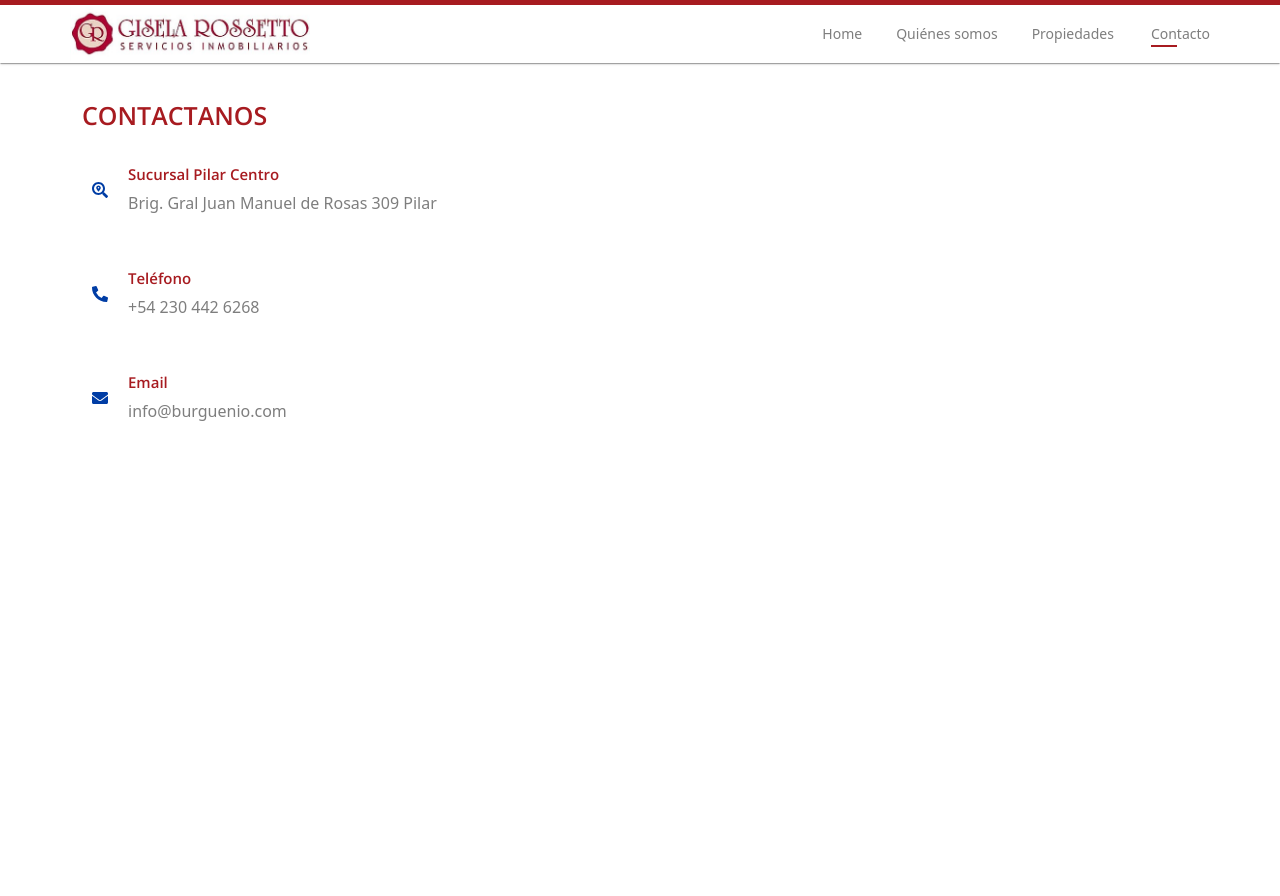
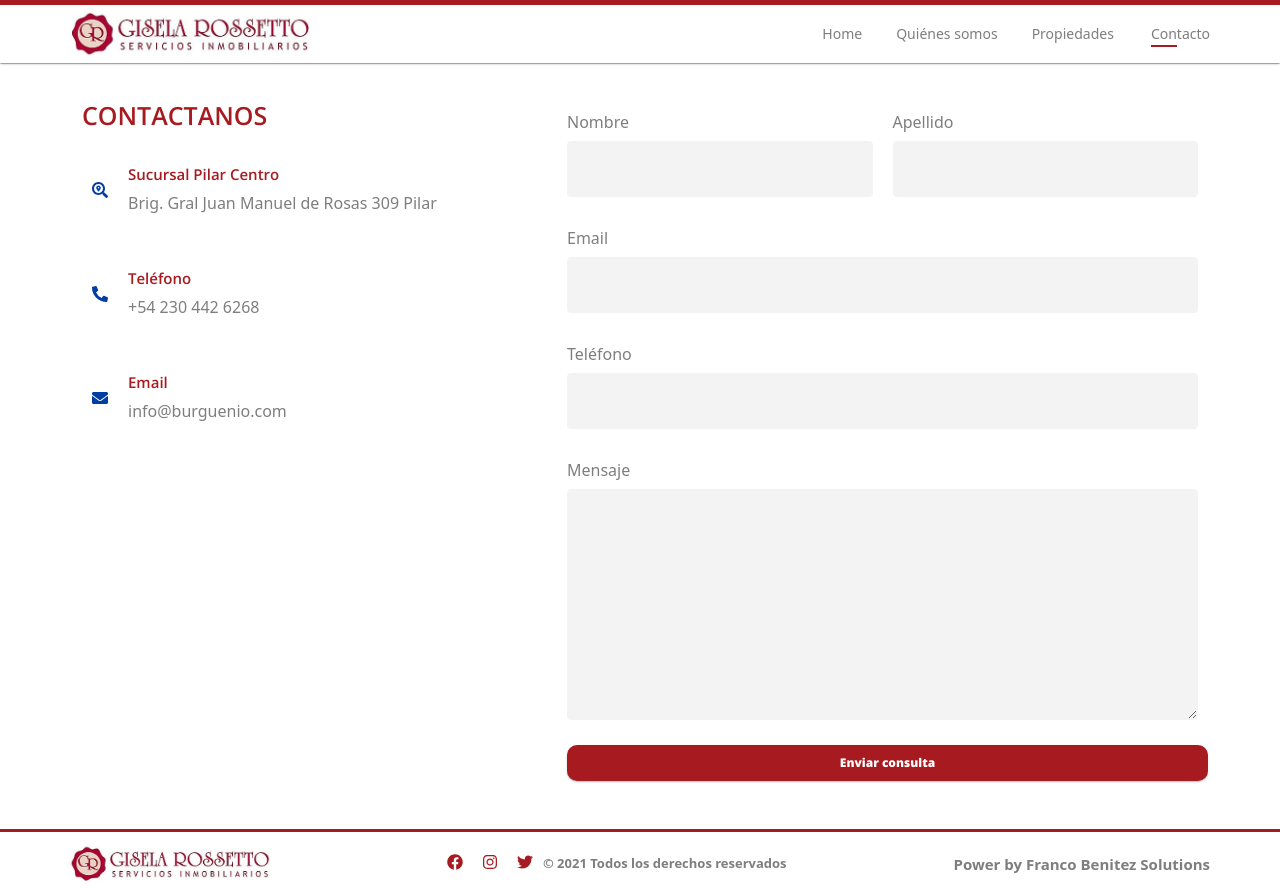
Before and after one commit to francobenitez20001/rossetto-propiedades, a Next.js app: page /contacto in a window 1280 px wide. Before the commit the page ends 800 px from the top, so only its background shows below. Built offline with nearby package versions, Linux system fonts and the light colour scheme.

Commit message:
update config y form contacto

```diff
--- /dev/null
+++ b/babel.config.js
@@ -0,0 +1,6 @@
+module.exports = {
+  presets: ["next/babel"],
+  plugins: [
+    ["styled-components", { "ssr": true }]
+  ]
+};
--- /dev/null
+++ b/components/Contacto/form.js
@@ -0,0 +1,97 @@
+import styled from "styled-components";
+
+const FormContacto = () => {
+    return (
+        <form onSubmit={e=>e.preventDefault()} className="mb-5">
+            <Fila>
+                <Box className="mrTrue">
+                    <label htmlFor="nombre">Nombre</label>
+                    <input type="text" id="nombre" name="nombre"/>
+                </Box>
+                <Box>
+                    <label htmlFor="apellido">Apellido</label>
+                    <input type="text" id="apellido" name="apellido"/>
+                </Box>
+            </Fila>
+            <Fila>
+                <Box>
+                    <label htmlFor="email">Email</label>
+                    <input type="email" id="email" name="email"/>
+                </Box>
+            </Fila>
+            <Fila>
+                <Box>
+                    <label htmlFor="telefono">Teléfono</label>
+                    <input type="number" id="telefono" name="telefono"/>
+                </Box>
+            </Fila>
+            <Fila>
+                <Box>
+                    <label htmlFor="mensaje">Mensaje</label>
+                    <textarea id="mensaje" name="mensaje" rows={10}></textarea>
+                </Box>
+            </Fila>
+            <Boton type="submit" value="Enviar consulta"/>
+        </form>
+    );
+}
+
+const Fila = styled.div`
+    display: flex;
+    justify-content: space-between;
+    align-items: center;
+    margin: 20px 0px 0px;
+    padding:20px 0px 20px 10px;
+    @media(max-width:768px){
+      padding:20px 0px 20px 0px;
+    }
+`;
+
+const Box = styled.div`
+    position: relative;
+    width: 100%;
+    &.mrTrue{margin-right:20px;}
+    >label{
+        position: absolute;
+        top: -30px;
+        color: var(--secondary);
+    }
+    >input,textarea{
+        position: relative;
+        top:1px;
+        width: 100%;
+        font-size: 17px;
+        box-shadow: none;
+        padding: .5rem .75rem;
+        border: 1px solid #e0ecf5;
+        line-height: 1.25;
+        color: var(--secondary);
+        transition: border-color ease-in-out .15s,box-shadow ease-in-out .15s;
+        touch-action: manipulation;
+        background: #f2f3f2;
+        border-color: #f2f3f5;
+        border-radius: 4px;
+    }
+    >input{
+        height: 56px;
+    }
+`;
+
+const Boton = styled.input`
+  margin-left: 10px;
+  width: 100%;
+  border:none;
+  padding:9px 13px;
+  border-radius:10px;
+  background-color:var(--primary);
+  color:var(--white);
+  font-family:'Open Sans',sans-serif;
+  font-size:12px;
+  font-weight:bold;
+  box-shadow:0px 2px 1px -1px rgba(228, 224, 224, 0.2), 0px 1px 1px 0px rgba(0,0,0,0.14), 0px 1px 3px 0px rgba(0,0,0,0.12);
+  @media(max-width:768px){
+    margin-left: 0px;
+  }
+`;
+
+export default FormContacto;
--- a/components/Contacto/info.js
+++ b/components/Contacto/info.js
@@ -42,6 +42,9 @@ const Titulo = styled.h2`
     font-weight: 600;
     text-transform:uppercase;
     font-size: 25px;
+    @media(max-width:768px){
+      text-align: center;
+    }
 `;
 
 const Item = styled.div`
--- /dev/null
+++ b/pages/_document.js
@@ -0,0 +1,31 @@
+import React from 'react';
+import Document from 'next/document'
+import { ServerStyleSheet } from 'styled-components'
+
+export default class MyDocument extends Document {
+  static async getInitialProps(ctx) {
+    const sheet = new ServerStyleSheet();
+    const originalRenderPage = ctx.renderPage;
+
+    try {
+      ctx.renderPage = () =>
+        originalRenderPage({
+          enhanceApp: (App) => (props) =>
+            sheet.collectStyles(<App {...props} />),
+        })
+
+      const initialProps = await Document.getInitialProps(ctx);
+      return {
+        ...initialProps,
+        styles: (
+          <>
+            {initialProps.styles}
+            {sheet.getStyleElement()}
+          </>
+        ),
+      }
+    } finally {
+      sheet.seal();
+    }
+  };
+};
--- a/pages/contacto.js
+++ b/pages/contacto.js
@@ -1,17 +1,22 @@
+import FormContacto from '../components/Contacto/form';
 import InfoContacto from '../components/Contacto/info';
 import Encabezado from '../components/encabezado';
+import Footer from '../components/Footer/footer.js';
 const Contacto = () => {
     return (
         <>
             <Encabezado title="Rossetto Propiedades - Contacto"/>
             <section className="container" style={{paddingTop:'100px'}}  id="contact">
                 <div className="row">
-                    <div className="col-12 col-md-6">
+                    <div className="col-12 col-md-5">
                         <InfoContacto/>
                     </div>
-                    <div className="col-12 col-md-6"></div>
+                    <div className="col-12 col-md-7">
+                        <FormContacto/>
+                    </div>
                 </div>
             </section>
+            <Footer/>
         </>
     );
 }
--- a/styles/globalStyles.js
+++ b/styles/globalStyles.js
@@ -6,7 +6,7 @@ export default createGlobalStyle`
         padding:0;
         box-sizing:border-box;
         overflow-x:hidden !important;
-        background-color:var(#fafafa);
+        //background-color:#fafafa;
     }
 
     /*body::-webkit-scrollbar {
```
Also changed, not shown: package.json (+17 -9 lines), prettier.config.js (added, +7 -0 lines), .babelrc (deleted), .eslintrc.json (added), pages/_app.js (line endings or trailing spaces), 2 other files (tests, documents, lock files or other folders).
